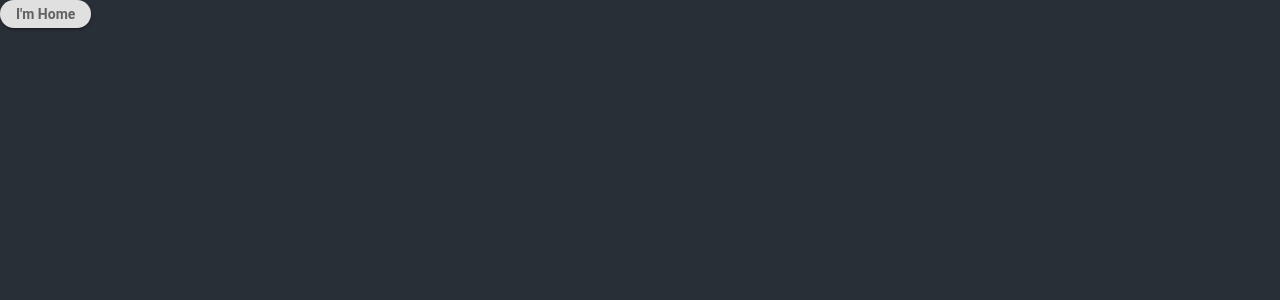
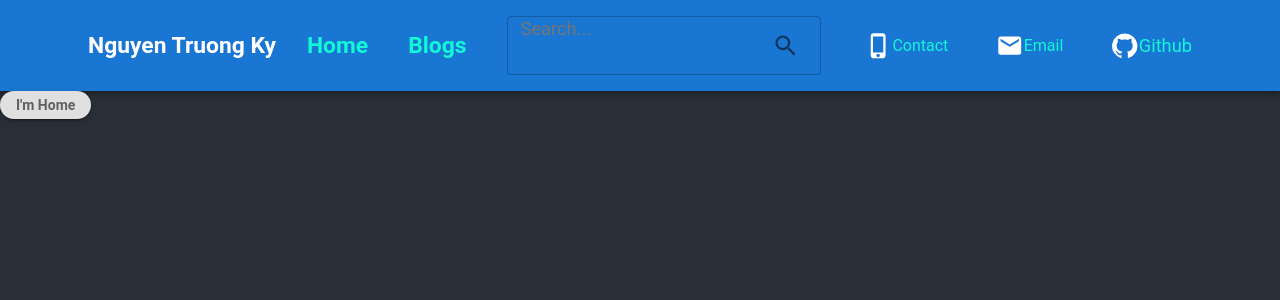
Before and after one commit to kynguyen-dev/portfolio, a React (Vite) app: page / in a window 1280 px wide. Shown: the top 300 px of the page. Built offline with nearby package versions, Linux system fonts and the light colour scheme.

Commit message:
merge main into feature/init-router

```diff
--- /dev/null
+++ b/src/components/core/header/index.tsx
@@ -0,0 +1,267 @@
+import * as React from 'react';
+import AppBar from '@mui/material/AppBar';
+import Box from '@mui/material/Box';
+import Toolbar from '@mui/material/Toolbar';
+import IconButton from '@mui/material/IconButton';
+import Badge from '@mui/material/Badge';
+import MenuItem from '@mui/material/MenuItem';
+import Menu from '@mui/material/Menu';
+import SearchIcon from '@mui/icons-material/Search';
+import AccountCircle from '@mui/icons-material/AccountCircle';
+import MailIcon from '@mui/icons-material/Mail';
+import NotificationsIcon from '@mui/icons-material/Notifications';
+import MoreIcon from '@mui/icons-material/MoreVert';
+import GitHubIcon from '@mui/icons-material/GitHub';
+import EmailIcon from '@mui/icons-material/Email';
+import PhoneIphoneIcon from '@mui/icons-material/PhoneIphone';
+import { PFButton, PFTypography } from '..';
+import { InputAdornment, Stack, TextField } from '@mui/material';
+
+// const Search = styled('div')(({ theme }) => ({
+//   position: 'relative',
+//   borderRadius: theme.shape.borderRadius,
+//   backgroundColor: alpha(theme.palette.common.white, 0.15),
+//   '&:hover': {
+//     backgroundColor: alpha(theme.palette.common.white, 0.25),
+//   },
+//   marginRight: theme.spacing(2),
+//   marginLeft: 0,
+//   width: '100%',
+//   [theme.breakpoints.up('sm')]: {
+//     marginLeft: theme.spacing(3),
+//     width: 'auto',
+//   },
+// }));
+
+// const SearchIconWrapper = styled('div')(({ theme }) => ({
+//   padding: theme.spacing(0, 2),
+//   height: '100%',
+//   position: 'absolute',
+//   pointerEvents: 'none',
+//   display: 'flex',
+//   alignItems: 'center',
+//   justifyContent: 'center',
+// }));
+
+// const StyledInputBase = styled(InputBase)(({ theme }) => ({
+//   color: 'inherit',
+//   '& .MuiInputBase-input': {
+//     padding: theme.spacing(1, 1, 1, 0),
+//     // vertical padding + font size from searchIcon
+//     paddingLeft: `calc(1em + ${theme.spacing(4)})`,
+//     transition: theme.transitions.create('width'),
+//     width: '100%',
+//     [theme.breakpoints.up('md')]: {
+//       width: '20ch',
+//     },
+//   },
+// }));
+
+export const PFAppBar = () => {
+  const [anchorEl, setAnchorEl] = React.useState<null | HTMLElement>(null);
+  const [mobileMoreAnchorEl, setMobileMoreAnchorEl] =
+    React.useState<null | HTMLElement>(null);
+
+  const isMenuOpen = Boolean(anchorEl);
+  const isMobileMenuOpen = Boolean(mobileMoreAnchorEl);
+
+  const handleProfileMenuOpen = (event: React.MouseEvent<HTMLElement>) => {
+    setAnchorEl(event.currentTarget);
+  };
+
+  const handleMobileMenuClose = () => {
+    setMobileMoreAnchorEl(null);
+  };
+
+  const handleMenuClose = () => {
+    setAnchorEl(null);
+    handleMobileMenuClose();
+  };
+
+  const handleMobileMenuOpen = (event: React.MouseEvent<HTMLElement>) => {
+    setMobileMoreAnchorEl(event.currentTarget);
+  };
+
+  const menuId = 'primary-search-account-menu';
+  const renderMenu = (
+    <Menu
+      anchorEl={anchorEl}
+      anchorOrigin={{
+        vertical: 'top',
+        horizontal: 'right',
+      }}
+      id={menuId}
+      keepMounted
+      transformOrigin={{
+        vertical: 'top',
+        horizontal: 'right',
+      }}
+      open={isMenuOpen}
+      onClose={handleMenuClose}
+    >
+      <MenuItem onClick={handleMenuClose}>Profile</MenuItem>
+      <MenuItem onClick={handleMenuClose}>My account</MenuItem>
+    </Menu>
+  );
+
+  const mobileMenuId = 'primary-search-account-menu-mobile';
+  const renderMobileMenu = (
+    <Menu
+      anchorEl={mobileMoreAnchorEl}
+      anchorOrigin={{
+        vertical: 'top',
+        horizontal: 'right',
+      }}
+      id={mobileMenuId}
+      keepMounted
+      transformOrigin={{
+        vertical: 'top',
+        horizontal: 'right',
+      }}
+      open={isMobileMenuOpen}
+      onClose={handleMobileMenuClose}
+    >
+      <MenuItem>
+        <IconButton size='large' aria-label='show 4 new mails' color='inherit'>
+          <Badge badgeContent={4} color='error'>
+            <MailIcon />
+          </Badge>
+        </IconButton>
+        <p>Messages</p>
+      </MenuItem>
+      <MenuItem>
+        <IconButton
+          size='large'
+          aria-label='show 17 new notifications'
+          color='inherit'
+        >
+          <Badge badgeContent={17} color='error'>
+            <NotificationsIcon />
+          </Badge>
+        </IconButton>
+        <p>Notifications</p>
+      </MenuItem>
+      <MenuItem onClick={handleProfileMenuOpen}>
+        <IconButton
+          size='large'
+          aria-label='account of current user'
+          aria-controls='primary-search-account-menu'
+          aria-haspopup='true'
+          color='inherit'
+        >
+          <AccountCircle />
+        </IconButton>
+        <p>Profile</p>
+      </MenuItem>
+    </Menu>
+  );
+
+  return (
+    <Box sx={{ flexGrow: 1 }}>
+      <AppBar position='static'>
+        <Toolbar sx={{ marginX: '64px' }}>
+          <PFTypography
+            variant='h6'
+            noWrap
+            component='div'
+            sx={{ display: { xs: 'none', sm: 'block' } }}
+          >
+            Nguyen Truong Ky
+          </PFTypography>
+
+          <Box sx={{ flexGrow: 1 }} />
+          <Stack gap={'32px'} direction={'row'}>
+            <Stack gap={'24px'} direction={'row'}>
+              <PFButton variant='text' color='secondary'>
+                <PFTypography
+                  variant='h6'
+                  noWrap
+                  component='div'
+                  sx={{ display: { xs: 'none', sm: 'block' } }}
+                >
+                  Home
+                </PFTypography>
+              </PFButton>
+              <PFButton variant='text' color='secondary'>
+                <PFTypography
+                  variant='h6'
+                  noWrap
+                  component='div'
+                  sx={{ display: { xs: 'none', sm: 'block' } }}
+                >
+                  Blogs
+                </PFTypography>
+              </PFButton>
+            </Stack>
+
+            <TextField
+              label='Search...'
+              // sx={{ m: 1, width: '25ch' }}
+              InputProps={{
+                endAdornment: (
+                  <InputAdornment position='start'>
+                    <SearchIcon />
+                  </InputAdornment>
+                ),
+              }}
+              sx={{ paddingY: '16px' }}
+            />
+
+            <Box sx={{ display: { xs: 'none', md: 'flex' }, gap: '24px' }}>
+              <IconButton
+                size='large'
+                aria-label='show 4 new mails'
+                color='inherit'
+              >
+                <PhoneIphoneIcon />
+                <PFTypography variant='body2' colorVariant='secondary.main'>
+                  Contact
+                </PFTypography>
+              </IconButton>
+              <IconButton
+                size='large'
+                aria-label='show 17 new notifications'
+                color='inherit'
+              >
+                <EmailIcon />
+                <PFTypography colorVariant='secondary.main' variant='body2'>
+                  Email
+                </PFTypography>
+              </IconButton>
+              <IconButton
+                size='large'
+                edge='end'
+                aria-label='account of current user'
+                aria-controls={menuId}
+                aria-haspopup='true'
+                onClick={handleProfileMenuOpen}
+                color='inherit'
+              >
+                <GitHubIcon />
+                <PFTypography colorVariant='secondary.main' variant='body1'>
+                  {' '}
+                  Github
+                </PFTypography>
+              </IconButton>
+            </Box>
+          </Stack>
+
+          <Box sx={{ display: { xs: 'flex', md: 'none' } }}>
+            <IconButton
+              size='large'
+              aria-label='show more'
+              aria-controls={mobileMenuId}
+              aria-haspopup='true'
+              onClick={handleMobileMenuOpen}
+              color='inherit'
+            >
+              <MoreIcon />
+            </IconButton>
+          </Box>
+        </Toolbar>
+      </AppBar>
+      {renderMobileMenu}
+      {renderMenu}
+    </Box>
+  );
+};
--- a/src/pages/Home.tsx
+++ b/src/pages/Home.tsx
@@ -1,7 +1,13 @@
+import { PFAppBar } from '@components/core/header';
 import { PFWhiteButton } from '@components/core/button';
 
 const Home = () => {
-  return <PFWhiteButton>I'm Home</PFWhiteButton>;
+  return (
+    <>
+      <PFAppBar />
+      <PFWhiteButton>I'm Home</PFWhiteButton>
+    </>
+  );
 };
 
 export default Home;
```
